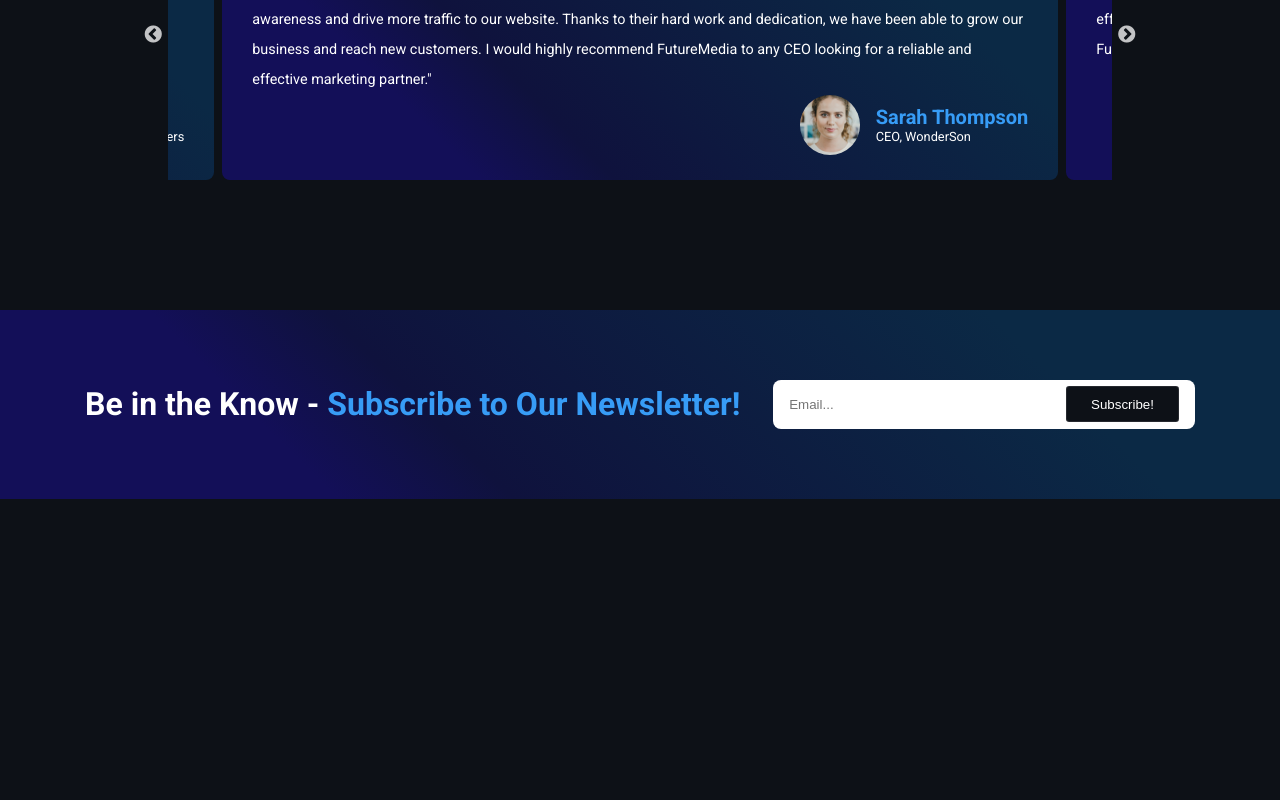
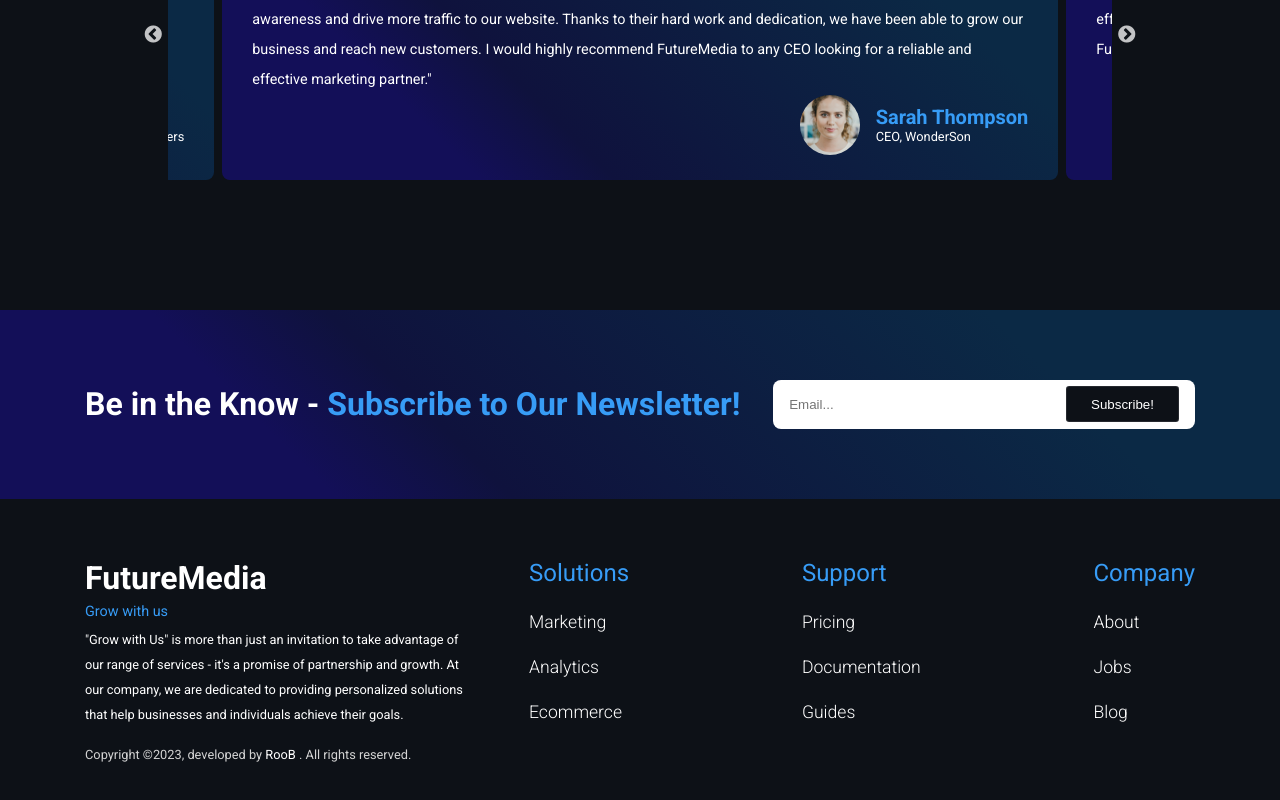
Before and after one commit to xroobix/AgencyWebsite, a React (Vite) app: page / in a window 1280 px wide. Shown: the part 4136-4936 px from the top of the page. Before the commit the page ends 4635 px from the top, so only its background shows below. Built offline with nearby package versions, Linux system fonts and the light colour scheme.

Commit message:
Add Footer section to main app

```diff
--- a/src/App.tsx
+++ b/src/App.tsx
@@ -2,6 +2,7 @@ import './App.css';
 import { About } from './Components/About/About';
 import { Blog } from './Components/Blog/Blog';
 import { Counter } from './Components/Counter/Counter';
+import { Footer } from './Components/Footer/Footer';
 import { Header } from './Components/Header/Header';
 import { Hero } from './Components/Hero/Hero';
 import { Newsletter } from './Components/Newsletter/Newsletter';
@@ -21,6 +22,7 @@ function App() {
       <Blog />
       <Testimonial />
       <Newsletter />
+      <Footer />
     </>
   );
 }
```
